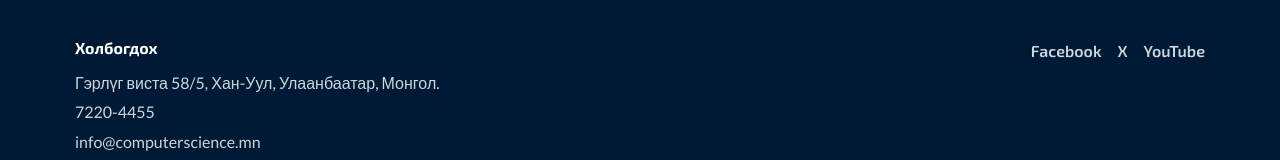
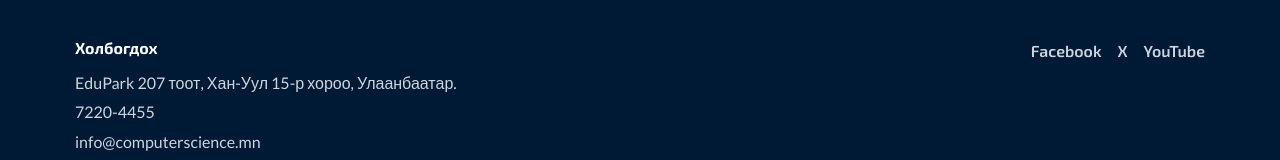
Before and after one commit to zmagsar/computerscience.mn, a Vue app: page / in a window 1280 px wide. Shown: the part 1282-1442 px from the top of the page. Built offline with nearby package versions, Linux system fonts and the light colour scheme.

Commit message:
Update contact.js

```diff
--- a/src/data/contact.js
+++ b/src/data/contact.js
@@ -1,5 +1,5 @@
 export const contact = {
-  address: 'Гэрлүг виста 58/5, Хан-Уул, Улаанбаатар, Монгол.',
+  address: 'EduPark 207 тоот, Хан-Уул 15-р хороо, Улаанбаатар.',
   phone: '7220-4455',
   email: 'info@computerscience.mn',
   facebook: 'https://www.facebook.com/codercub',
```
